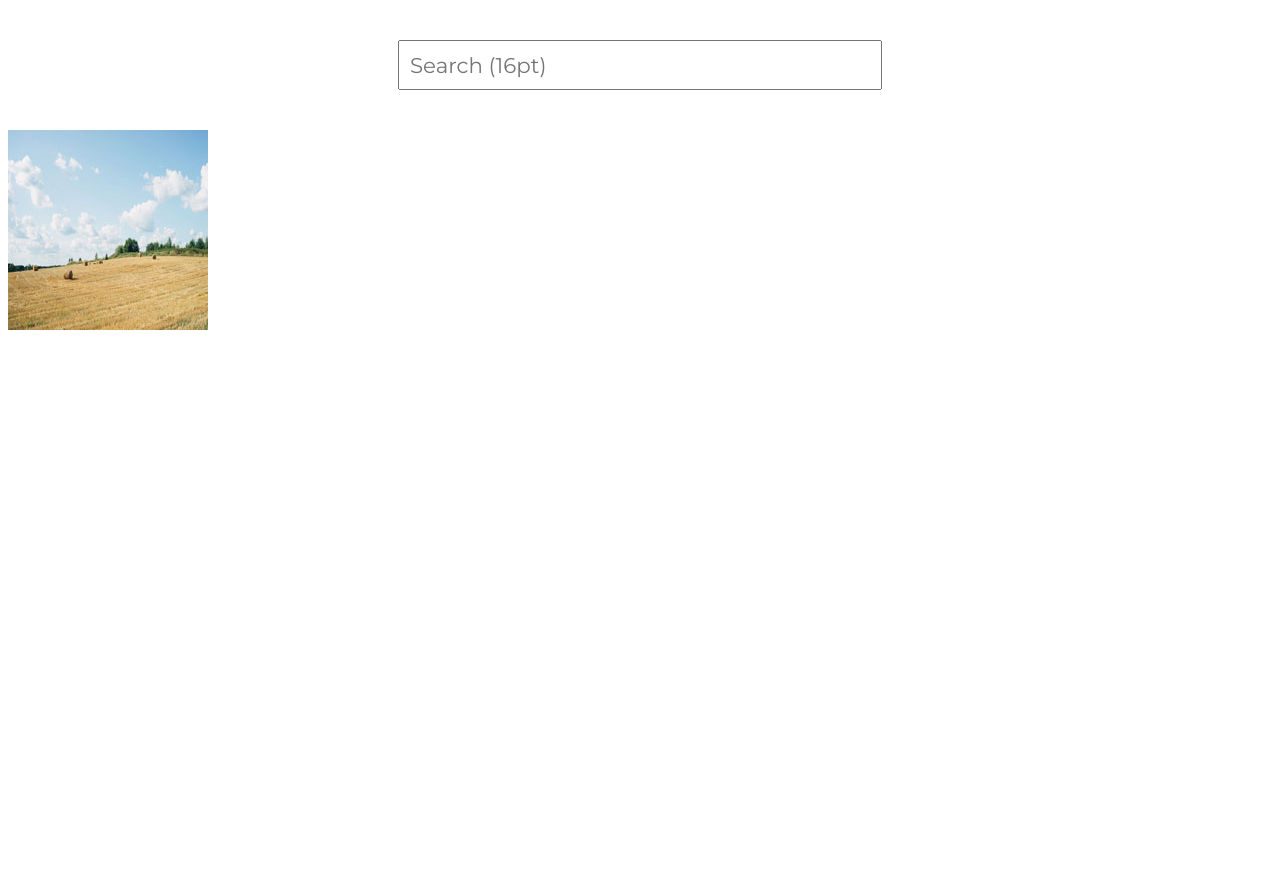
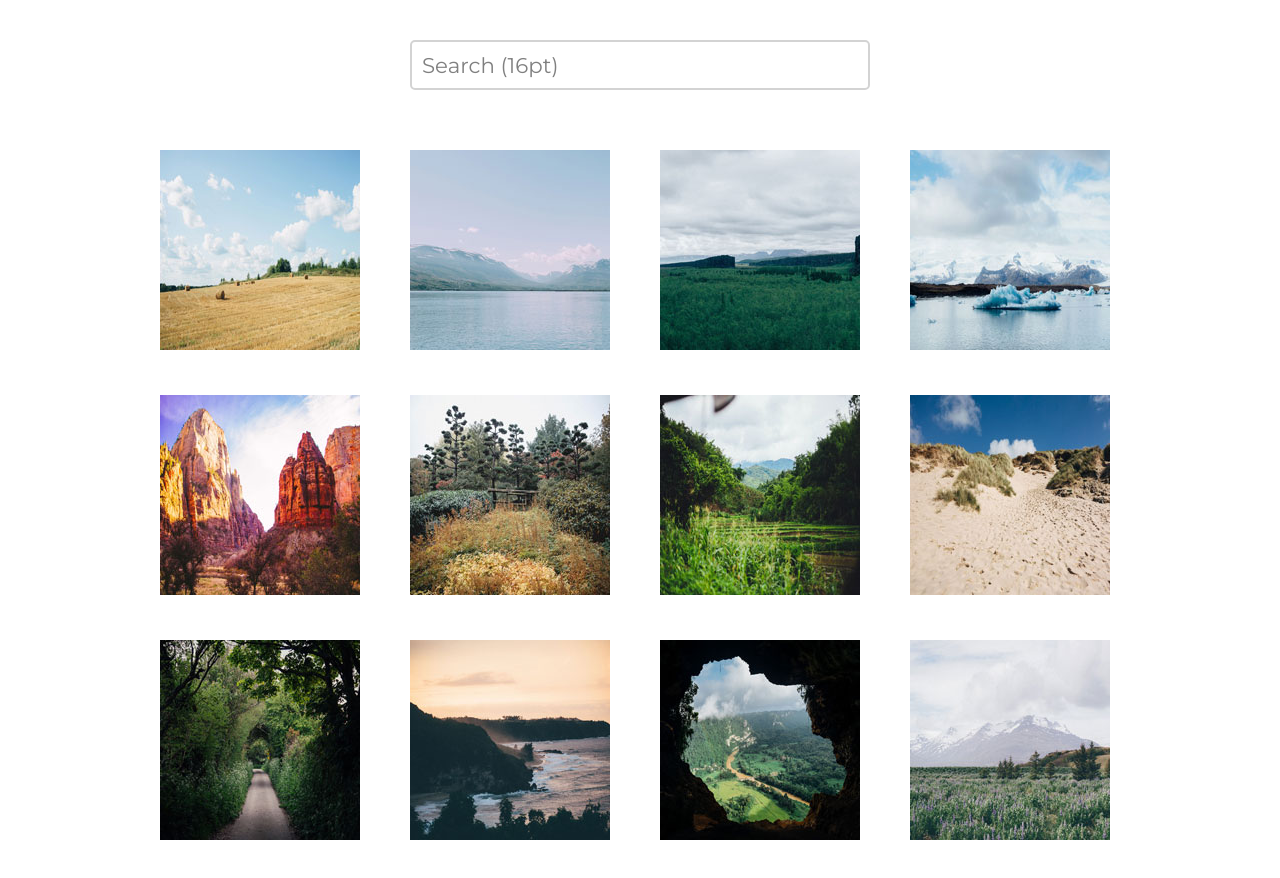
Before and after one commit to autri/TH-Project_5, a plain HTML site: page index.html in a window 1280 px wide. Before the commit the page ends 800 px from the top, so only its background shows below. Drawn offline with nearby package versions, Linux system fonts and the light colour scheme.

Commit message:
added photos, styling, fancybox plugin, and search

```diff
--- a/css/styles.css
+++ b/css/styles.css
@@ -1,6 +1,7 @@
 * {
     font-family: 'Montserrat', sans-serif;
     font-size: 16pt;
+    box-sizing: border-box;
 }
 
 .search-box {
@@ -11,12 +12,32 @@
 #search {
     padding: 10px;
     width: 70%;
+    border: 2px lightgray solid;
+    border-radius: 5px;
+    max-width: 460px;
+}
+#search::placeholder {
+    color: gray;
 }
 
+main {
+    margin: auto;
+    max-width: 1000px;
+}
 
-@media (min-width: 768px) {
+img {
+    padding: 20px;
+}
 
-    #search {
-        max-width: 460px;
-    }
+/** Flex Properties **/
+ul {
+    display: flex;
+    flex-wrap: wrap;
+    justify-content: space-around;
+    padding-left: 0;
 }
+
+ul li {
+    list-style-type: none;
+    flex-basis: 25%;
+}
--- a/index.html
+++ b/index.html
@@ -5,13 +5,15 @@
     <meta charset="utf-8">
     <title>Photo Gallery</title>
     <meta name="viewport" content="width=device-width, initial-scale=1">
-    <link rel="stylesheet" href="css/styles.css">
+
     <link href="https://fonts.googleapis.com/css?family=Montserrat&display=swap" rel="stylesheet">
 
-    <script src="//code.jquery.com/jquery-3.3.1.min.js"></script>
+    <script src="https://ajax.googleapis.com/ajax/libs/jquery/3.4.1/jquery.min.js"></script>
 
-    <link rel="stylesheet" href="https://cdn.jsdelivr.net/gh/fancyapps/fancybox@3.5.7/dist/jquery.fancybox.min.css" />
-    <script src="https://cdn.jsdelivr.net/gh/fancyapps/fancybox@3.5.7/dist/jquery.fancybox.min.js"></script>
+    <!-- CSS -->
+    <link rel="stylesheet" type="text/css" href="https://cdnjs.cloudflare.com/ajax/libs/fancybox/3.5.7/jquery.fancybox.min.css">
+    <link rel="stylesheet" href="css/styles.css">
+
 </head>
 
 <body >
@@ -19,16 +21,74 @@
         <input type="text" name="search" id="search" placeholder="Search (16pt)">
     </div>
     <main>
-        <!-- <div>
-            <img alt="Image 1" src="photos/thumbnails/01.jpg">
-            <p>Hay Bales</p>
-            <p>I love hay bales. Took this snap on a drive through the countryside past some straw fields.</p>
-        </div> -->
+        <ul>
+            <li>
+                <a href="photos/01.jpg" data-fancybox="images" title="Hay Bales" data-caption="I love hay bales. Took this snap on a drive through the countryside past some straw fields.">
+                    <img src="photos/thumbnails/01.jpg" alt="Hay Bales" />
+                </a>
+            </li>
+            <li>
+                <a href="photos/02.jpg" data-fancybox="images" title="Lake" data-caption="The lake was so calm today. We had a great view of the snow on the mountains from here.">
+                    <img src="photos/thumbnails/02.jpg" alt="Lake" />
+                </a>
+            </li>
+            <li>
+                <a href="photos/03.jpg" data-fancybox="images" title="Canyon" data-caption="I hiked to the top of the mountain and got this picture of the canyon and trees below.">
+                    <img src="photos/thumbnails/03.jpg" alt="Canyon" />
+                </a>
+            </li>
+            <li>
+                <a href="photos/04.jpg" data-fancybox="images" title="Iceberg" data-caption="It was amazing to see an iceberg up close, it was so cold but didn’t snow today.">
+                    <img src="photos/thumbnails/04.jpg" alt="Iceberg" />
+                </a>
+            </li>
+            <li>
+                <a href="photos/05.jpg" data-fancybox="images" title="Desert" data-caption="The red cliffs were beautiful. It was really hot in the desert but we did a lot of walking through the canyons.">
+                    <img src="photos/thumbnails/05.jpg" alt="Desert" />
+                </a>
+            </li>
+            <li>
+                <a href="photos/06.jpg" data-fancybox="images" title="Fall" data-caption="Fall is coming, I love when the leaves on the trees start to change color.">
+                    <img src="photos/thumbnails/06.jpg" alt="Fall" />
+                </a>
+            </li>
+            <li>
+                <a href="photos/07.jpg" data-fancybox="images" title="Plantation" data-caption="I drove past this plantation yesterday, everything is so green!">
+                    <img src="photos/thumbnails/07.jpg" alt="Plantation" />
+                </a>
+            </li>
+            <li>
+                <a href="photos/08.jpg" data-fancybox="images" title="Dunes" data-caption="My summer vacation to the Oregon Coast. I love the sandy dunes!">
+                    <img src="photos/thumbnails/08.jpg" alt="Dunes" />
+                </a>
+            </li>
+            <li>
+                <a href="photos/09.jpg" data-fancybox="images" title="Countryside Lane" data-caption="We enjoyed a quiet stroll down this countryside lane.">
+                    <img src="photos/thumbnails/09.jpg" alt="Countryside Lane" />
+                </a>
+            </li>
+            <li>
+                <a href="photos/10.jpg" data-fancybox="images" title="Sunset" data-caption="Sunset at the coast! The sky turned a lovely shade of orange.">
+                    <img src="photos/thumbnails/10.jpg" alt="Sunset" />
+                </a>
+            </li>
+            <li>
+                <a href="photos/11.jpg" data-fancybox="images" title="Cave" data-caption="I did a tour of a cave today and the view of the landscape below was breathtaking.">
+                    <img src="photos/thumbnails/11.jpg" alt="Cave" />
+                </a>
+            </li>
+            <li>
+                <a href="photos/12.jpg" data-fancybox="images" title="Bluebells" data-caption="I walked through this meadow of bluebells and got a good view of the snow on the mountain before the fog came in.">
+                    <img src="photos/thumbnails/12.jpg" alt="Bluebells" />
+                </a>
+            </li>
+        </ul>
 
-        <a data-fancybox="gallery" href="photos/01.jpg"><img src="photos/thumbnails/01.jpg"></a>
     </main>
 
-
+    <!-- JS -->
+	<script src="https://cdnjs.cloudflare.com/ajax/libs/fancybox/3.5.7/jquery.fancybox.min.js"></script>
+    <script src="js/script.js"></script>
 </body>
 
 </html>
--- /dev/null
+++ b/js/script.js
@@ -0,0 +1,31 @@
+// Override fancybox default
+$.fancybox.defaults.showNavArrows = true;
+
+
+// Search functionality
+let captions = [];
+let search = '';
+
+
+$('#search').keyup(function() {
+    search = $('#search').val().toLowerCase();
+
+    // search through the captions.
+    for (let i = 0; i < captions.length; i++) {
+        if (captions[i].indexOf(search) < 0) {
+            //if a non-match is found, hide its corresponding li element.
+            $('li').eq(i).hide();
+        } else {
+            // if matches are found, show the li elements.
+            $('li').eq(i).show();
+        }
+    }
+
+});
+
+
+// collect all the captions and store in an array
+$('ul li').each(function(index) {
+    let caption = $(this).children().attr('data-caption').toLowerCase();
+    captions.push(caption);
+});
```
